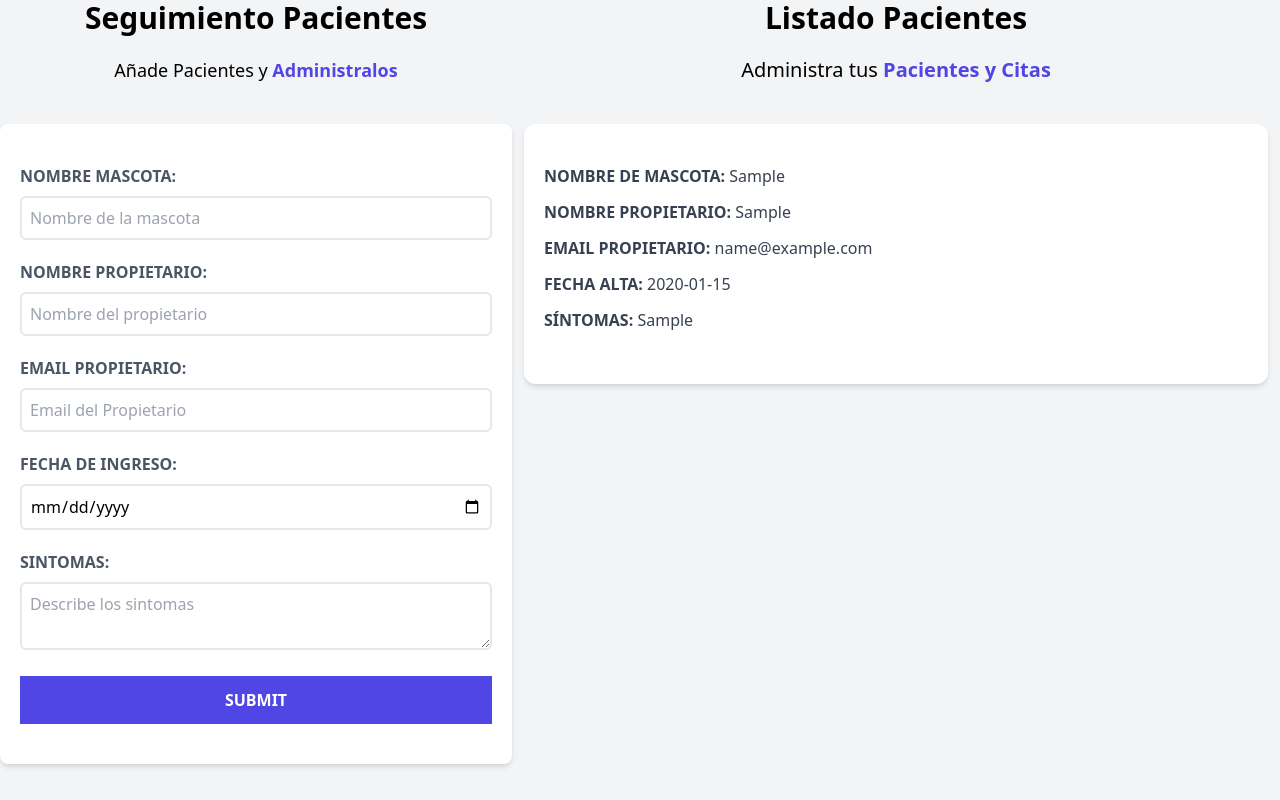
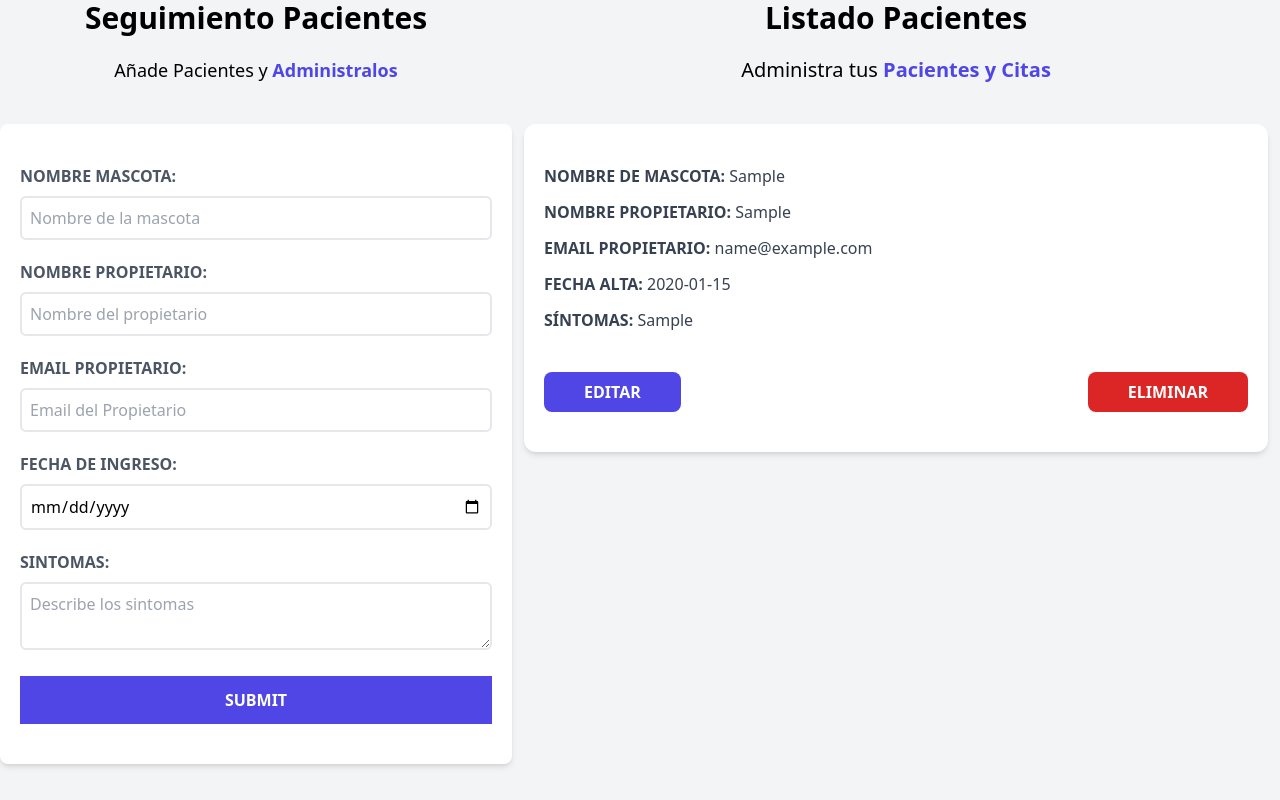
Before and after one commit to jaquimbayoc8/ProyectoCitasReact, a React (Vite) app in the folder vet-citas/: page / in a window 1280 px wide. Both pictures are taken after typing "Sample", "Sample", "name@example.com", "2020-01-15", "Sample" into the empty fields and a click on the input 256 px from the left and 924 px from the top of the page. Shown: the part 224-1024 px from the top of the page. Built offline with nearby package versions, Linux system fonts and the light colour scheme.

Commit message:
actualización

```diff
--- a/vet-citas/src/components/Formulario.jsx
+++ b/vet-citas/src/components/Formulario.jsx
@@ -9,6 +9,12 @@
     const [sintomas, setSintomas] = useState('');
 
     const [error, setError]= useState(false);
+
+    const generarId=()=>{
+        const random = Math.random().toString(36).substr(2);
+        const fecha = Date.now().toString(36);
+        return random+fecha;
+    }
 
     const handleSubmit = (e)=>{
         e.preventDefault();
@@ -25,7 +31,8 @@
             propietario,
             email,
             fecha,
-            sintomas
+            sintomas,
+            id: generarId()
         }
 
         setPacientes([...pacientes, objetoPaciente]);
--- a/vet-citas/src/components/ListadoPacientes.jsx
+++ b/vet-citas/src/components/ListadoPacientes.jsx
@@ -5,6 +5,8 @@
   console.log(pacientes);
   return (
     <div className='md:w-1/2 lg:w-3/5 md:h-screen overflow-y-scroll'>
+      {pacientes && pacientes.length ? (
+          <>
             <h2 className="font-black text-3xl text-center">Listado Pacientes</h2>
             <p className="text-xl mt-5 mb-10 text-center">Administra tus {''}
             <span className="text-indigo-600 font-bold">Pacientes y Citas</span></p>
@@ -12,13 +14,19 @@
             {
               pacientes.map(paciente =>(
                 <Pacientes
+                  key = {paciente.id}
                   paciente = {paciente}
                 />
               ))
             }
-
-
-
+          </>
+      ):(
+        <>
+          <h2 className="font-black text-3xl text-center">No hay Pacientes</h2>
+          <p className="text-xl mt-5 mb-10 text-center">Comienza Agregando {''}
+          <span className="text-indigo-600 font-bold">Los pacientes apareceran en este espacio</span></p>
+        </>
+      )}
     </div>
   )
 }
--- a/vet-citas/src/components/Pacientes.jsx
+++ b/vet-citas/src/components/Pacientes.jsx
@@ -17,6 +17,12 @@
           <p className="font-bold mb-3 text-gray-700 uppercase">Síntomas: {''}
             <span className="font-normal normal-case">{sintomas}</span>
           </p>
+          <div className="flex justify-between mt-10">
+            <button type="button" className="py-2 px-10
+             bg-indigo-600 font-bold uppercase text-white rounded-lg hover:bg-indigo-500">Editar</button>
+            <button type="button" className="py-2 px-10
+             bg-red-600 font-bold uppercase text-white rounded-lg hover:bg-red-400">Eliminar</button>
+          </div>
         </div>
   )
 }
```
Lines whose indentation alone changed are shown as unchanged.
